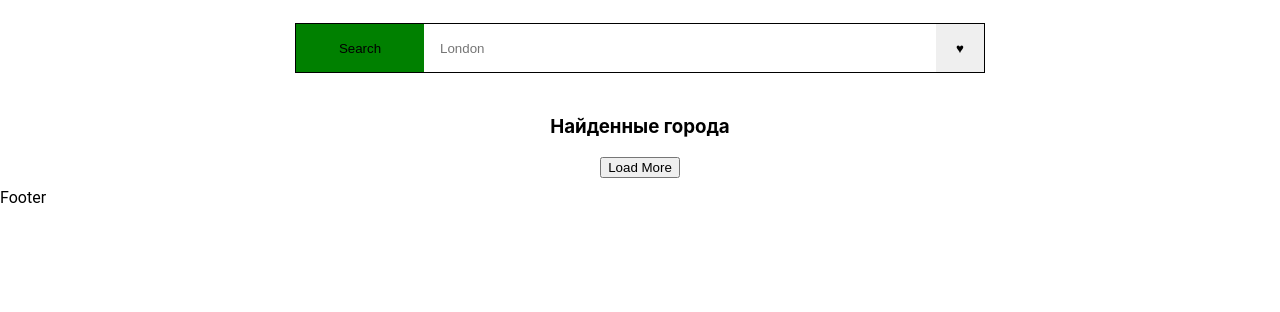
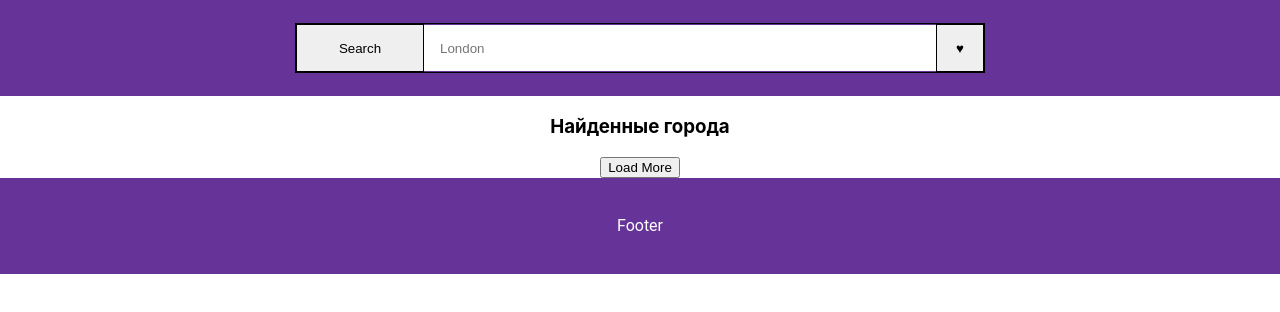
Before and after one commit to antoinesolovyov/nestoria-react-app, a React (Create React App) app: page / in a window 1280 px wide. Shown: the top 312 px of the page. Built offline with nearby package versions, Linux system fonts and the light colour scheme.

Commit message:
Refactoring

```diff
--- a/src/components/CityComponent/City.jsx
+++ b/src/components/CityComponent/City.jsx
@@ -1,4 +1,5 @@
 import React from "react";
+
 import "./City.css";
 
 class City extends React.Component {
--- a/src/components/FooterComponent/Footer.css
+++ b/src/components/FooterComponent/Footer.css
@@ -0,0 +1,12 @@
+footer {
+    display: flex;
+    align-items: center;
+    height: 96px;
+    background: rebeccapurple;
+}
+
+footer p {
+    width: 100%;
+    text-align: center;
+    color: white;
+}
--- a/src/components/FooterComponent/Footer.jsx
+++ b/src/components/FooterComponent/Footer.jsx
@@ -1,12 +1,11 @@
 import React from "react";
+
 import "./Footer.css";
 
-const Footer = () => {
-    return (
-        <footer>
-            <p>Footer</p>
-        </footer>
-    );
-};
+const Footer = () => (
+    <footer>
+        <p>Footer</p>
+    </footer>
+);
 
 export default Footer;
--- a/src/components/HeaderComponent/Header.css
+++ b/src/components/HeaderComponent/Header.css
@@ -4,6 +4,7 @@ header {
     align-items: center;
     width: 100%;
     height: 96px;
+    background: rebeccapurple;
 }
 
 form {
@@ -15,18 +16,17 @@ form {
 .button__search {
     width: 128px;
     height: 48px;
-    border: none;
+    border: 1px solid black;
     outline: none;
-    background: green;
 }
 
 .input__search {
     width: 480px;
-    height: 48px;
+    height: 46px;
     padding: 0px 16px;
     margin: 0px;
     outline: 0px;
-    border: 1px solid black;
+    border: 2px solid black;
     border: none;
     outline: none;
 }
@@ -34,7 +34,7 @@ form {
 .button__like {
     width: 48px;
     height: 48px;
-    border: none;
+    border: 1px solid black;
     outline: none;
 }
 
--- a/src/components/HeaderComponent/Header.jsx
+++ b/src/components/HeaderComponent/Header.jsx
@@ -1,4 +1,5 @@
 import React from "react";
+
 import "./Header.css";
 
 class Header extends React.Component {
--- a/src/components/ListComponent/List.jsx
+++ b/src/components/ListComponent/List.jsx
@@ -1,21 +1,18 @@
 import React from "react";
+
 import "./List.css";
 
 import City from "../CityComponent/City";
 
-class List extends React.Component {
-    render() {
-        const cities = () =>
-            this.props.cities.map(city => {
-                return (
-                    <li key={city.id}>
-                        <City city={city} />
-                    </li>
-                );
-            });
+const List = props => {
+    const cities = () =>
+        props.cities.map(city => (
+            <li key={city.id}>
+                <City city={city} />
+            </li>
+        ));
 
-        return <ul>{cities()}</ul>;
-    }
-}
+    return <ul>{cities()}</ul>;
+};
 
 export default List;
--- a/src/components/LoadMoreComponent/LoadMore.jsx
+++ b/src/components/LoadMoreComponent/LoadMore.jsx
@@ -1,4 +1,5 @@
 import React from "react";
+
 import "./LoadMore.css";
 
 class LoadMore extends React.Component {
```
